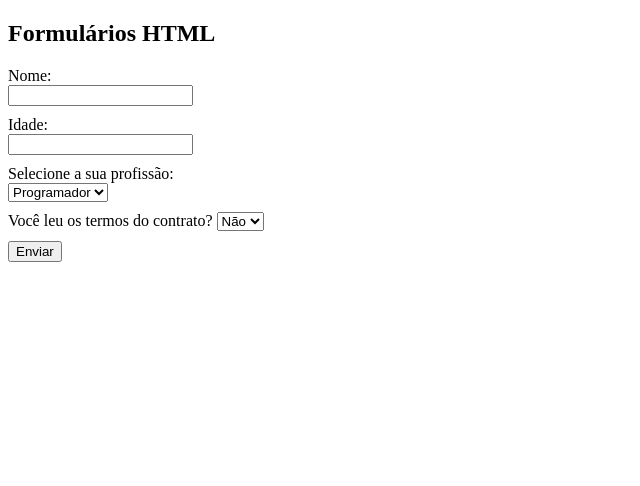
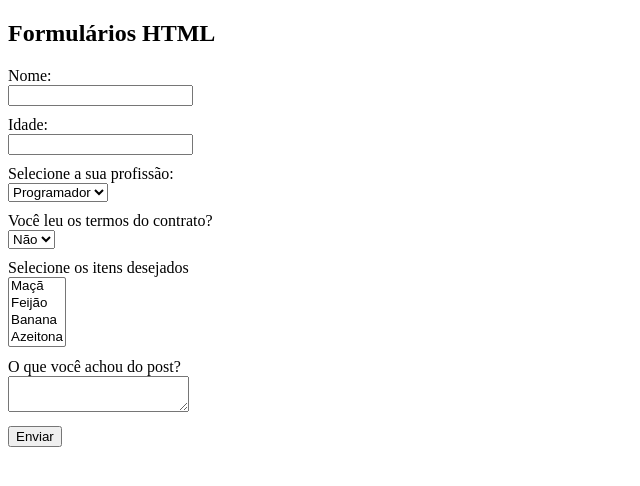
Before and after one commit to NetoElesbao/Formul-rios, a plain HTML site: page index.html in a window 1280 px wide. Shown: the whole page, without its empty margins (0-640 px from the left). Drawn offline with Linux system fonts and the light colour scheme.

Commit message:
Version 1.2

```diff
--- a/index.html
+++ b/index.html
@@ -28,11 +28,24 @@
             </select>
         </div>
         <div>
-            <label for="contract">Você leu os termos do contrato?</select>
-                <select name="contract">
-                    <option value="sim">Sim</option>
-                    <option value="nao" selected>Não</option>
-                </select>
+            <label for="contract">Você leu os termos do contrato?</label>
+            <select name="contract">
+                <option value="sim">Sim</option>
+                <option value="nao" selected>Não</option>
+            </select>
+        </div>
+        <div>
+            <label for="items">Selecione os itens desejados</label>
+            <select name="items" multiple>
+                <option value="maca">Maçã</option>
+                <option value="feijao">Feijão</option>
+                <option value="banana">Banana</option>
+                <option value="azeitona">Azeitona</option>
+            </select>
+        </div>
+        <div>
+            <label for="comments">O que você achou do post?</label>
+            <textarea name="comments"></textarea>
         </div>
         <input type="submit" value="Enviar" />
 
```
